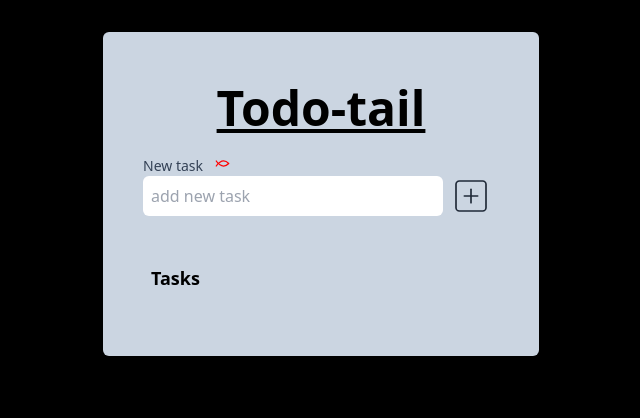
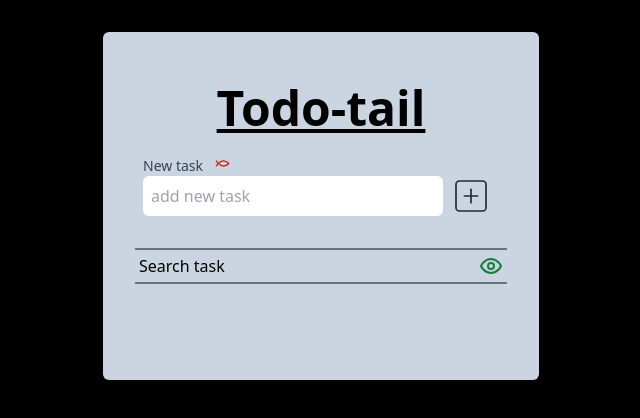
Before and after one commit to MikeXXd/to-fish-do, a React (Vite) app in the folder todo-tail/: page / in a window 1280 px wide. Shown: the top 418 px of the page, without its empty margins (319-959 px from the left). Built offline with nearby package versions, Linux system fonts and the light colour scheme.

Commit message:
add feature - hide finished tasks

```diff
--- a/todo-tail/src/App.tsx
+++ b/todo-tail/src/App.tsx
@@ -1,3 +1,4 @@
+import { FilterBar } from "./components/FilterBar";
 import Header from "./components/Header";
 import InterfaceBar from "./components/InterfaceBar";
 import TaskList from "./components/TaskList";
@@ -8,6 +9,7 @@ const App = () => {
       <div className="flex justify-center items-center flex-col flex-wrap min-w-[400px] h-fit bg-slate-300 rounded-md p-8 m-8 gap-4">
         <Header />
         <InterfaceBar />
+        <FilterBar />
         <TaskList />
       </div>
     </main>
--- /dev/null
+++ b/todo-tail/src/components/FilterBar.tsx
@@ -0,0 +1,30 @@
+import { Eye, EyeOff } from "lucide-react";
+import useTasks from "../hooks/useTasks";
+
+export function FilterBar() {
+
+    const {areFinishedTasksHidden, filterFinishedTasks } = useTasks()
+  return (
+    <div className="flex justify-between min-w-full border-y-2 border-gray-500 p-1">
+      <div>Search task</div>
+
+      <div onClick={filterFinishedTasks}>
+        {areFinishedTasksHidden ? (
+          <div
+            className="text-orange-500 hover:scale-125"
+            title="Show finished tasks"
+          >
+            <EyeOff size={24} />
+          </div>
+        ) : (
+          <div
+            className="text-green-700 hover:scale-125"
+            title="Hide finished tasks"
+          >
+            <Eye size={24} />
+          </div>
+        )}
+      </div>
+    </div>
+  );
+}
--- a/todo-tail/src/components/ImportanceSelector.tsx
+++ b/todo-tail/src/components/ImportanceSelector.tsx
@@ -34,10 +34,10 @@ export function ImportanceSelector({ onNewTask, task }: Props) {
   }
   return (
     <div className="ms-1 flex ">
-      <div className="hover:scale-125">
+      <div className="hover:scale-125" title="increase importance">
       <FishSymbol color="red" size={15} onClick={handleAddImportance} /></div>
       {Array.from({ length: value - 1 }, (_, index) => (
-        <div key={index} className="hover:scale-125"><FishSymbol
+        <div key={index} className="hover:scale-125" title="decrease importance"><FishSymbol
 
           color="red"
           size={15}
--- a/todo-tail/src/components/InterfaceBar.tsx
+++ b/todo-tail/src/components/InterfaceBar.tsx
@@ -58,6 +58,7 @@ export const InterfaceBar = () => {
       <button
         type="submit"
         className={`text-gray-800 mt-3 p-2 hover:scale-125`}
+        title="Add new task"
       >
         <SquarePlus size={40} strokeWidth={1} />
       </button>
--- a/todo-tail/src/components/TaskList.tsx
+++ b/todo-tail/src/components/TaskList.tsx
@@ -2,13 +2,13 @@ import useTasks from "../hooks/useTasks";
 import { TaskListItem } from "./TaskListItem";
 
 const TaskList = () => {
-  const { tasks } = useTasks();
+  const { tasks, areFinishedTasksHidden} = useTasks();
 
+  const filteredTasks = areFinishedTasksHidden ? tasks.filter(task => !task.done) : tasks;
   return (
     <div className="container p-4 overflow-auto">
-      <h3 className="text-lg font-bold">Tasks</h3>
       <ul className="list-none p-2 divide-y-2 divide-dashed divide-slate-500 rounded-md">
-        {tasks.map((task) => (
+        {filteredTasks.map((task) => (
           <TaskListItem key={task.id} task={task} />
         ))}
       </ul>
--- a/todo-tail/src/components/TaskListItem.tsx
+++ b/todo-tail/src/components/TaskListItem.tsx
@@ -57,12 +57,15 @@ function handleOnBlur() {
           <button
             onClick={() => taskDone(task)}
             className={`${task.done ? "text-green-700" : "text-orange-500"} me-1 hover:scale-125`}
+            title="Mark as done"
           >
             <SquareCheck size={24} />
           </button>
           <button
             onClick={() => setIsEditing(true)}
             className={` me-1 p-2 hover:scale-125`}
+            title="Edit task"
+
           >
             <Pencil size={24} />
           </button>
@@ -70,6 +73,7 @@ function handleOnBlur() {
           <button
             onClick={() => deleteTask(task)}
             className={`text-gray-800  hover:scale-125`}
+            title="Delete task"
           >
             <Trash2 size={24} />
           </button>
@@ -79,12 +83,14 @@ function handleOnBlur() {
       {/* -------------------------------------------------------- */}
       {isEditing && (
         <div className="flex flex-nowrap">
-          <button onClick={handleEdit} className={` me-1 p-2 hover:scale-125`}>
+          <button onClick={handleEdit} className={` me-1 p-2 hover:scale-125`}
+          title="Save edited title">
             <Save size={24} />
           </button>
           <button
             onClick={() => setIsEditing(false)}
             className={` me-1 hover:scale-125`}
+            title="Cancel editing"
           >
             <Undo2 size={24} />
           </button>
--- a/todo-tail/src/contexts/Task.tsx
+++ b/todo-tail/src/contexts/Task.tsx
@@ -1,4 +1,4 @@
-import { ReactNode, createContext } from "react";
+import { ReactNode, createContext, useState } from "react";
 import { useLocalStorage } from "../hooks/useLocalStorage";
 
 const LOCAL_STORAGE_TASKS = {
@@ -18,8 +18,10 @@ interface TasksContext {
   addTask: (task: Task) => void;
   taskDone: (task: Task) => void;
   editTitle: (task: Task, newTitle: string) => void;
-  setImportance: (id:string, importance: number) => void;
+  setImportance: (id: string, importance: number) => void;
   deleteTask: (task: Task) => void;
+  filterFinishedTasks: () => void;
+  areFinishedTasksHidden: boolean;
 }
 
 export const Context = createContext<TasksContext>({} as TasksContext);
@@ -29,6 +31,7 @@ export function TasksProvider({ children }: { children: ReactNode }) {
     LOCAL_STORAGE_TASKS.KEY,
     LOCAL_STORAGE_TASKS.DEFAULT
   );
+  const [areFinishedTasksHidden, setAreFinishedTasksHidden] = useState<boolean>(false)
 
   function addTask(task: Task) {
     setTasks([task, ...tasks]);
@@ -53,10 +56,17 @@ export function TasksProvider({ children }: { children: ReactNode }) {
     setTasks(updatedTasks);
   }
 
-  function setImportance(id:string, importance: number) {
-    const updatedTasks = tasks.map((task) => task.id === id ? {...task, importance: importance} : task)
-    setTasks(updatedTasks)
+  function setImportance(id: string, importance: number) {
+    const updatedTasks = tasks.map((task) =>
+      task.id === id ? { ...task, importance: importance } : task
+    );
+    setTasks(updatedTasks);
   }
+
+function filterFinishedTasks() {
+    setAreFinishedTasksHidden(value => !value)
+}
+
 
   return (
     <Context.Provider
@@ -66,7 +76,9 @@ export function TasksProvider({ children }: { children: ReactNode }) {
         taskDone,
         deleteTask,
         editTitle,
-        setImportance
+        setImportance,
+        filterFinishedTasks,
+        areFinishedTasksHidden
       }}
     >
       {children}
```
